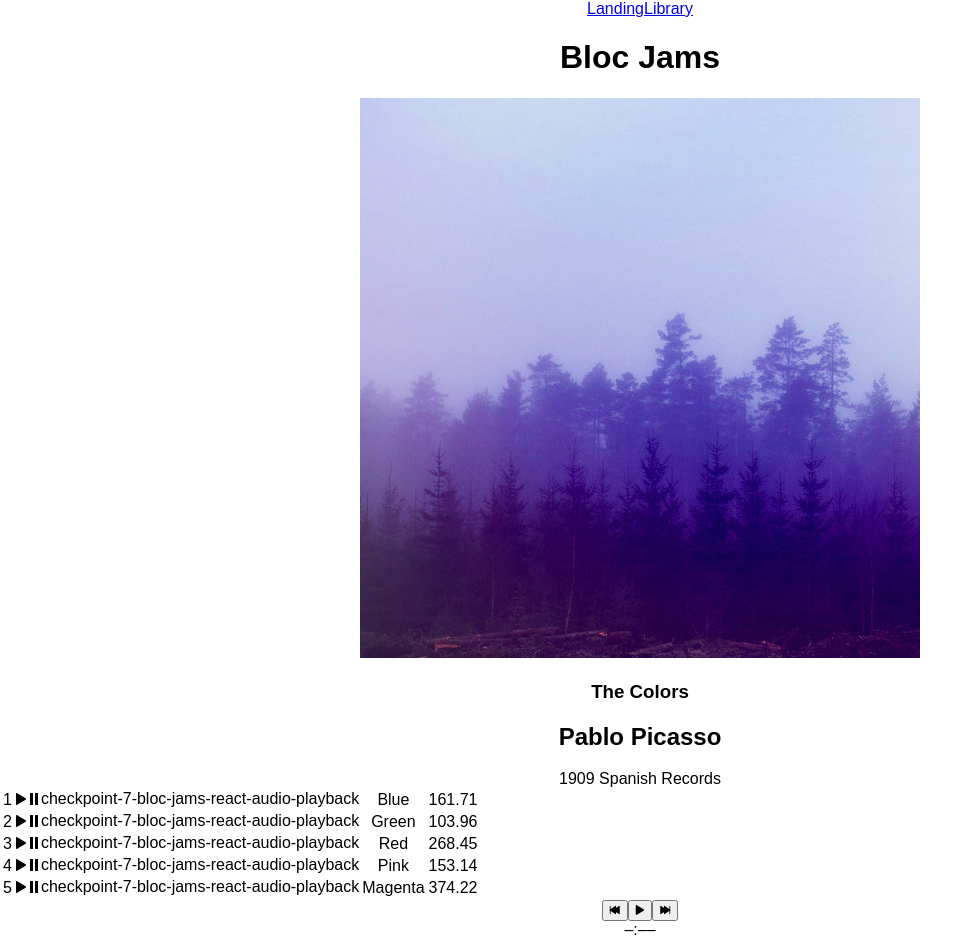
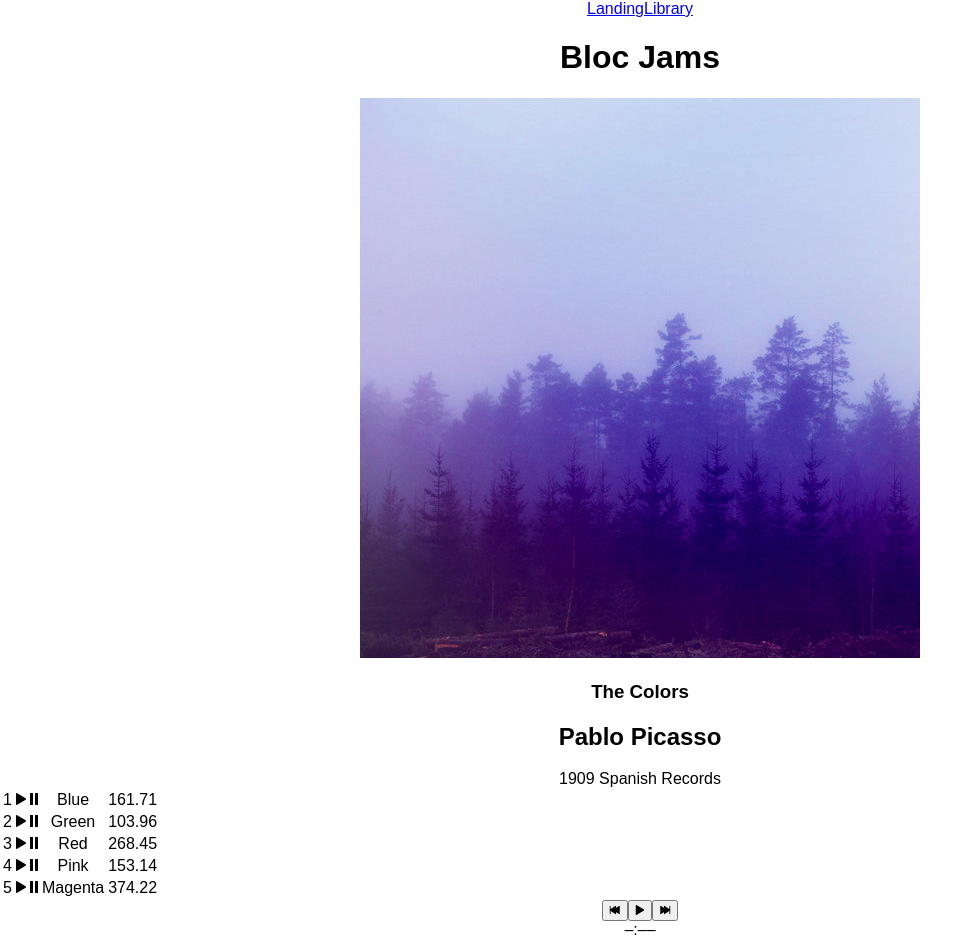
Before and after one commit to ZoefWoodward/bloc-jams-react, a React (Create React App) app: page /album/the-colors in a window 1280 px wide. Shown: the top 939 px of the page, without its empty margins (0-980 px from the left). Built offline with nearby package versions, Linux system fonts and the light colour scheme.

Commit message:
Removing String

```diff
--- a/src/components/Album.js
+++ b/src/components/Album.js
@@ -93,7 +93,6 @@ import PlayerBar from './PlayerBar';
             <td className="song-number">{index +1}</td>
             <td className="ion-play"></td>
             <td className="ion-pause"></td>
-      checkpoint-7-bloc-jams-react-audio-playback
          <td className="song-title">{song.title}</td>
          <td className="song-duration">{song.duration}
         </td>
```
